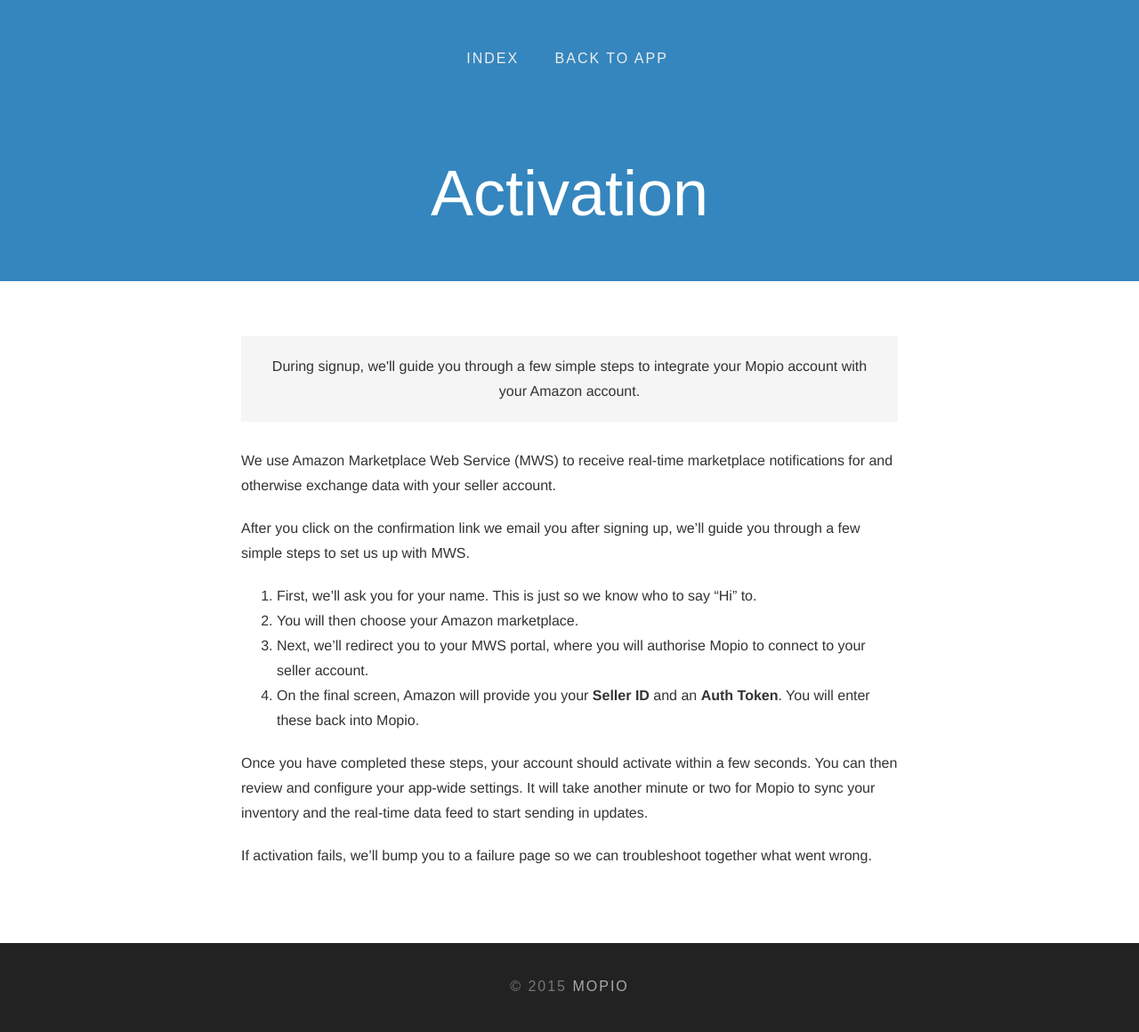
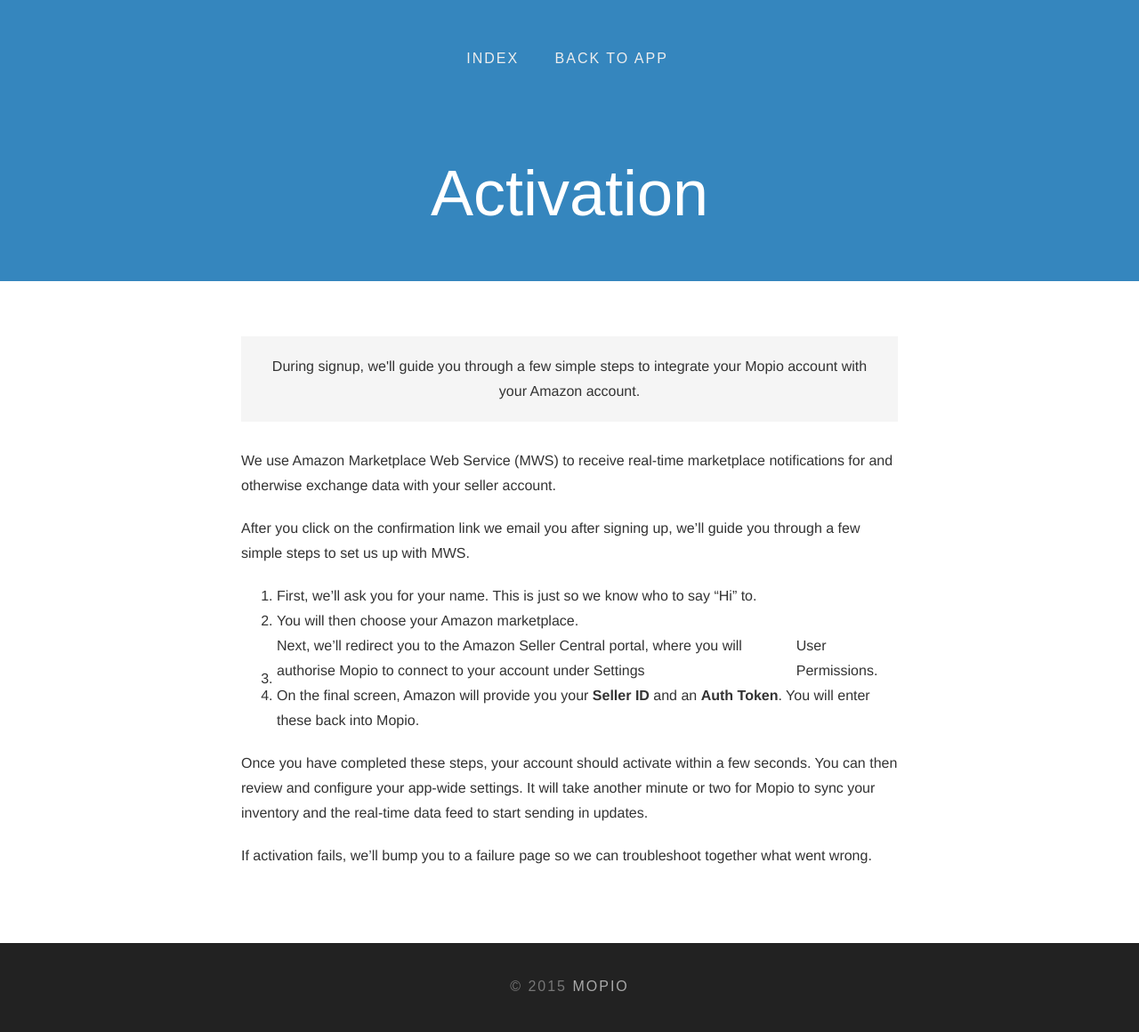
Before and after one commit to abandoned/help.mop.io, a Jekyll site: the page built from _docs/activation.md, in a window 1280 px wide. Shown: the whole page at 89% size. Built offline with Jekyll 4.4.1, drawn with Linux system fonts in a browser that asks for light colours; a script that is not in the unit is left out.

Commit message:
Update activation instructions

```diff
--- a/_docs/activation.md
+++ b/_docs/activation.md
@@ -13,7 +13,7 @@
 
 1. First, we'll ask you for your name. This is just so we know who to say "Hi" to.
 2. You will then choose your Amazon marketplace.
-2. Next, we'll redirect you to your MWS portal, where you will authorise Mopio to connect to your seller account.
+2. Next, we'll redirect you to the Amazon Seller Central portal, where you will authorise Mopio to connect to your account under Settings | User Permissions.
 3. On the final screen, Amazon will provide you your **Seller ID** and an **Auth Token**. You will enter these back into Mopio.
 
 Once you have completed these steps, your account should activate within a few seconds. You can then review and configure your app-wide settings. It will take another minute or two for Mopio to sync your inventory and the real-time data feed to start sending in updates.
```
